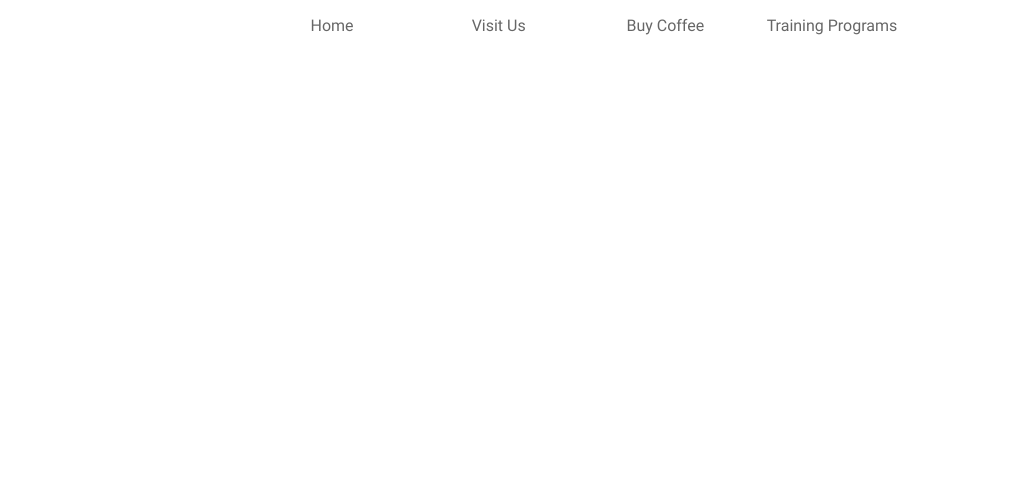
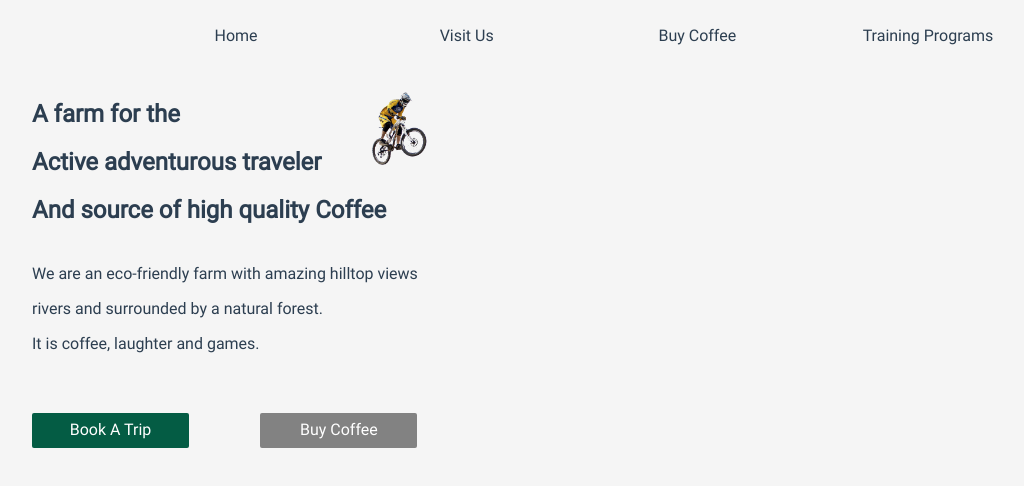
Before and after one commit to Jacob-Nuwamanya77/clarke-farm, a Vue app: page / in a window 1280 px wide. Shown: the top 486 px of the page, without its empty margins (58-1082 px from the left). Built offline with nearby package versions, Linux system fonts and the light colour scheme.

Commit message:
add hero-section on landing page -left content only

```diff
--- a/package.json
+++ b/package.json
@@ -9,6 +9,9 @@
     "lint": "vue-cli-service lint"
   },
   "dependencies": {
+    "@fortawesome/fontawesome-svg-core": "^1.2.35",
+    "@fortawesome/free-solid-svg-icons": "^5.15.3",
+    "@fortawesome/vue-fontawesome": "^3.0.0-3",
     "core-js": "^3.6.5",
     "vue": "^3.0.0",
     "vue-router": "^4.0.0-0",
--- a/src/App.vue
+++ b/src/App.vue
@@ -1,5 +1,6 @@
 <template>
-  <div class="nav-container">
+  <div class="container">
+    <div class="nav-container">
     <ul>
       <li><router-link to="/">Home</router-link></li>
       <li><a href="">Visit Us</a></li>
@@ -8,6 +9,7 @@
     </ul>
   </div>
   <router-view />
+  </div>
 </template>
 
 <style>
@@ -36,11 +38,26 @@ body {
   margin:0 auto;
   position:relative;
   max-width: 1280px;
+  background-color:var(--smoky-white);
+}
+@media screen and (max-width:1280px) {
+  #app{
+    width:100%;
+  }
+}
+.container{
+  padding-top:20px;
+  min-height:100vh;
 }
 .nav-container{
-  width:50%;
+  width:50vw;
   height:30px;
-  margin: 10px auto;
+  margin: 0px auto;
+}
+@media screen and (max-width:1280px){
+  .nav-container{
+    width:65vw;
+  }
 }
 .nav-container ul{
   display:flex;
@@ -63,6 +80,6 @@ body {
   display:block;
   width:100%;
   text-decoration: none;
-  color:var(--black60);
+  color:inherit;
 }
 </style>
--- a/src/components/HelloWorld.vue
+++ /dev/null
@@ -1,61 +0,0 @@
-<template>
-  <div class="hello">
-    <h1>{{ msg }}</h1>
-    <p>
-      For a guide and recipes on how to configure / customize this project,<br>
-      check out the
-      <a href="https://cli.vuejs.org" target="_blank" rel="noopener">vue-cli documentation</a>.
-    </p>
-    <h3>Installed CLI Plugins</h3>
-    <ul>
-      <li><a href="https://github.com/vuejs/vue-cli/tree/dev/packages/%40vue/cli-plugin-babel" target="_blank" rel="noopener">babel</a></li>
-      <li><a href="https://github.com/vuejs/vue-cli/tree/dev/packages/%40vue/cli-plugin-router" target="_blank" rel="noopener">router</a></li>
-      <li><a href="https://github.com/vuejs/vue-cli/tree/dev/packages/%40vue/cli-plugin-vuex" target="_blank" rel="noopener">vuex</a></li>
-      <li><a href="https://github.com/vuejs/vue-cli/tree/dev/packages/%40vue/cli-plugin-eslint" target="_blank" rel="noopener">eslint</a></li>
-      <li><a href="https://github.com/vuejs/vue-cli/tree/dev/packages/%40vue/cli-plugin-unit-mocha" target="_blank" rel="noopener">unit-mocha</a></li>
-    </ul>
-    <h3>Essential Links</h3>
-    <ul>
-      <li><a href="https://vuejs.org" target="_blank" rel="noopener">Core Docs</a></li>
-      <li><a href="https://forum.vuejs.org" target="_blank" rel="noopener">Forum</a></li>
-      <li><a href="https://chat.vuejs.org" target="_blank" rel="noopener">Community Chat</a></li>
-      <li><a href="https://twitter.com/vuejs" target="_blank" rel="noopener">Twitter</a></li>
-      <li><a href="https://news.vuejs.org" target="_blank" rel="noopener">News</a></li>
-    </ul>
-    <h3>Ecosystem</h3>
-    <ul>
-      <li><a href="https://router.vuejs.org" target="_blank" rel="noopener">vue-router</a></li>
-      <li><a href="https://vuex.vuejs.org" target="_blank" rel="noopener">vuex</a></li>
-      <li><a href="https://github.com/vuejs/vue-devtools#vue-devtools" target="_blank" rel="noopener">vue-devtools</a></li>
-      <li><a href="https://vue-loader.vuejs.org" target="_blank" rel="noopener">vue-loader</a></li>
-      <li><a href="https://github.com/vuejs/awesome-vue" target="_blank" rel="noopener">awesome-vue</a></li>
-    </ul>
-  </div>
-</template>
-
-<script>
-export default {
-  name: 'HelloWorld',
-  props: {
-    msg: String,
-  },
-};
-</script>
-
-<!-- Add "scoped" attribute to limit CSS to this component only -->
-<style scoped>
-h3 {
-  margin: 40px 0 0;
-}
-ul {
-  list-style-type: none;
-  padding: 0;
-}
-li {
-  display: inline-block;
-  margin: 0 10px;
-}
-a {
-  color: #42b983;
-}
-</style>
--- /dev/null
+++ b/src/components/HeroLanding.vue
@@ -0,0 +1,78 @@
+<template>
+  <div class="hero-section">
+    <div class="left-container">
+      <div class="hero-header">
+        <h2>A farm for the</h2>
+        <h2>Active adventurous traveler</h2>
+        <h2>And source of high quality Coffee</h2>
+      </div>
+      <div class="image-biker">
+        <img src="@/assets/home-images/bike-bg-grey.png" alt="biker" aria-hidden="true">
+      </div>
+      <div class="hero-text">
+        <p>We are an eco-friendly farm with amazing hilltop views</p>
+        <p>rivers and surrounded by a natural forest.</p>
+        <p>It is coffee, laughter and games.</p>
+      </div>
+      <div class="call-to-action">
+        <a href="" id="book-trip">Book A Trip</a>
+        <a href="" id="buy-coffee">Buy Coffee</a>
+      </div>
+    </div>
+    <div class="right-container"></div>
+  </div>
+</template>
+
+<style scoped>
+.hero-section{
+  display:flex;
+  flex-direction: row;
+}
+.left-container{
+  width:50%;
+  position:relative;
+  margin-left:90px;
+}
+.right-container{
+  width:50%;
+}
+.hero-header{
+  margin-top: 50px;
+}
+.image-biker{
+  position:absolute;
+  top:35px;
+  left:300px;
+  width:150px;
+  height: 110px;
+}
+.image-biker img{
+  width:100%;
+  height:100%;
+  object-fit:cover;
+}
+.hero-text{
+  margin-top: 40px;
+}
+.call-to-action{
+  margin-top:60px;
+}
+.call-to-action a{
+  text-decoration: none;
+  display:inline-block;
+  color:inherit;
+  height:35px;
+  width:157px;
+  text-align: center;
+  padding-top:7px;
+  border-radius: 2px;
+  color:white;
+}
+#book-trip{
+  background-color: var(--dark-green);
+}
+#buy-coffee{
+  background-color:#828282;
+  margin-left:12%;
+}
+</style>
--- a/src/views/HomePage.vue
+++ b/src/views/HomePage.vue
@@ -1,11 +1,14 @@
 <template>
-  <div class="hero-container">
-    <div class="content-container"></div>
-  </div>
+    <HeroLandingPage/>
 </template>
 
 <script>
+import HeroLandingPage from '@/components/HeroLanding.vue';
+
 export default {
   name: 'HomePage',
+  components: {
+    HeroLandingPage,
+  },
 };
 </script>
```
Also changed, not shown: src/assets/home-images/bike-bg-grey.png (added), 1 other file (tests, documents, lock files or other folders).
